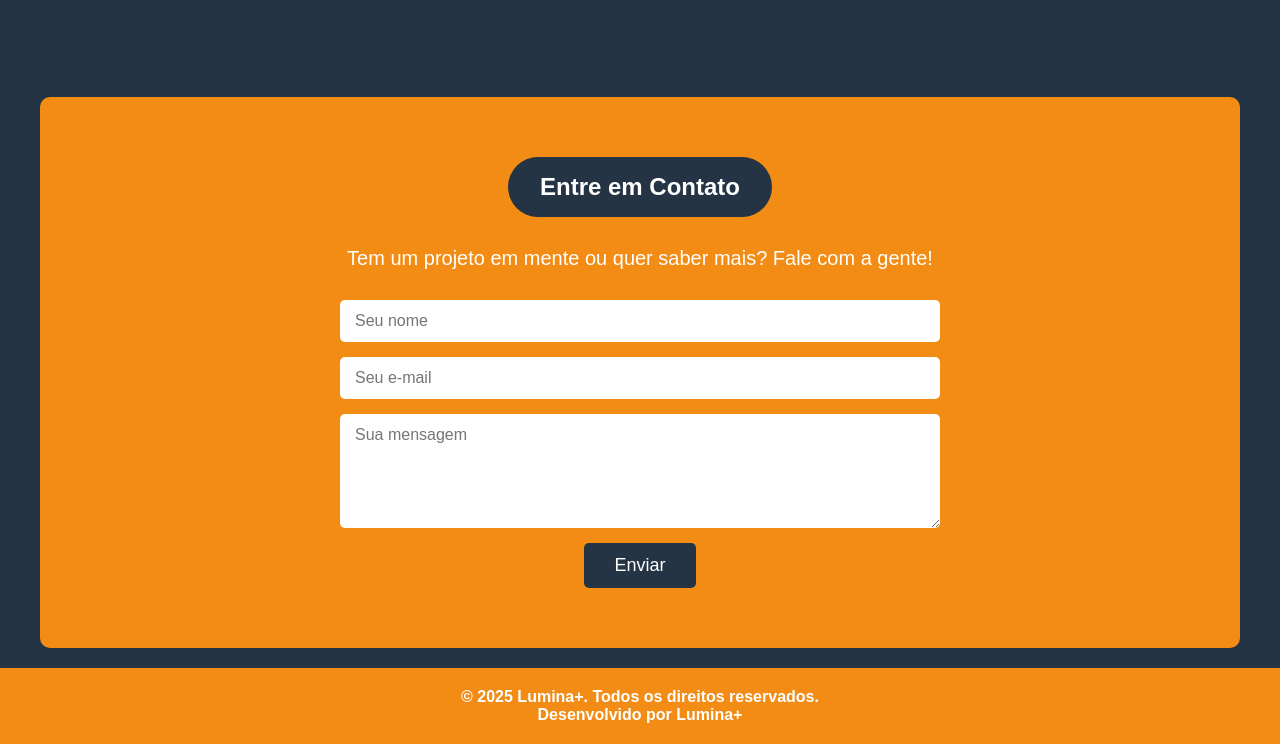
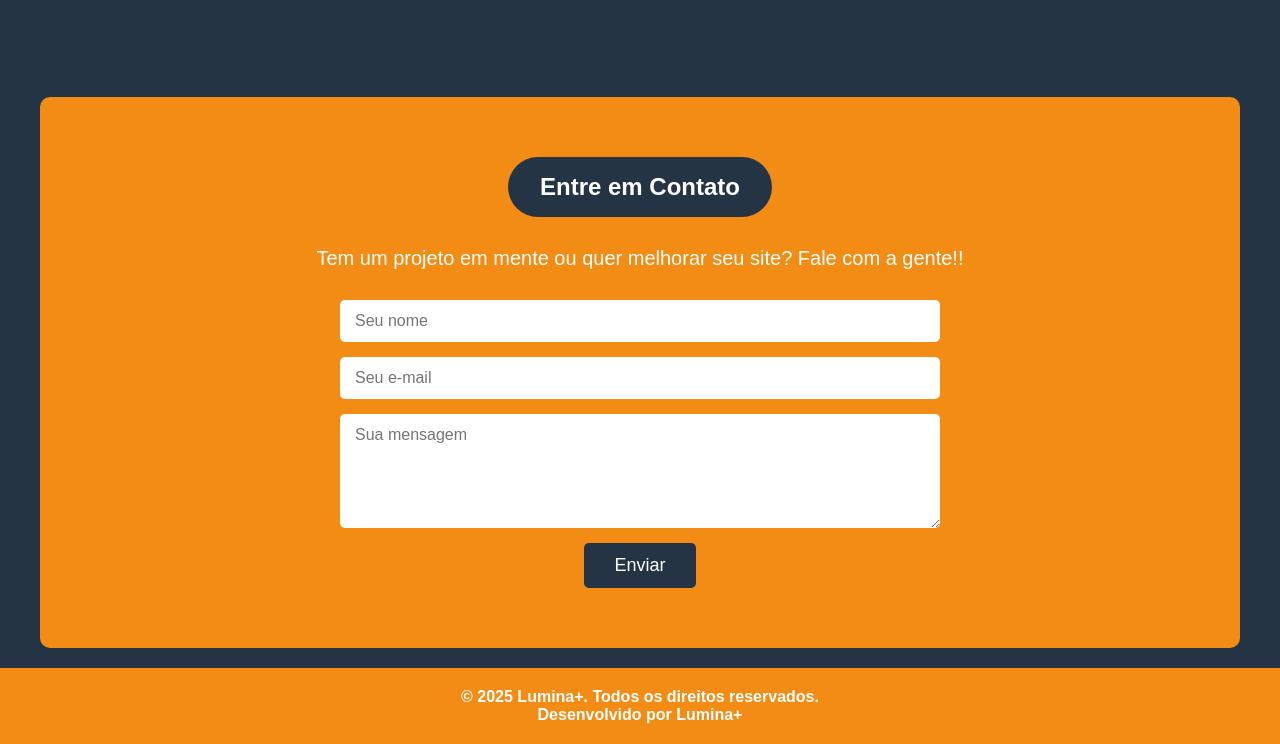
Before and after one commit to gitdoguxta/Tcc, a plain HTML site: page index.html in a window 1280 px wide. Shown: the part 2413-3157 px from the top of the page. Drawn offline with Linux system fonts and the light colour scheme.

Commit message:
Update index.html

```diff
--- a/index.html
+++ b/index.html
@@ -131,7 +131,7 @@
 <!-- Seção de Contato / CTA -->
 <section class="contato" id="contato">
   <h2 class="zxc">Entre em Contato</h2>
-  <p class="subtexto">Tem um projeto em mente ou quer saber mais? Fale com a gente!</p>
+  <p class="subtexto">Tem um projeto em mente ou quer melhorar seu site? Fale com a gente!!</p>
   <form action="https://formsubmit.co/luminamais.consultoria@gmail.com" method="POST" class="formulario">
     <!-- Configurações Formsubmit -->
     <input type="hidden" name="_captcha" value="false" />
```
